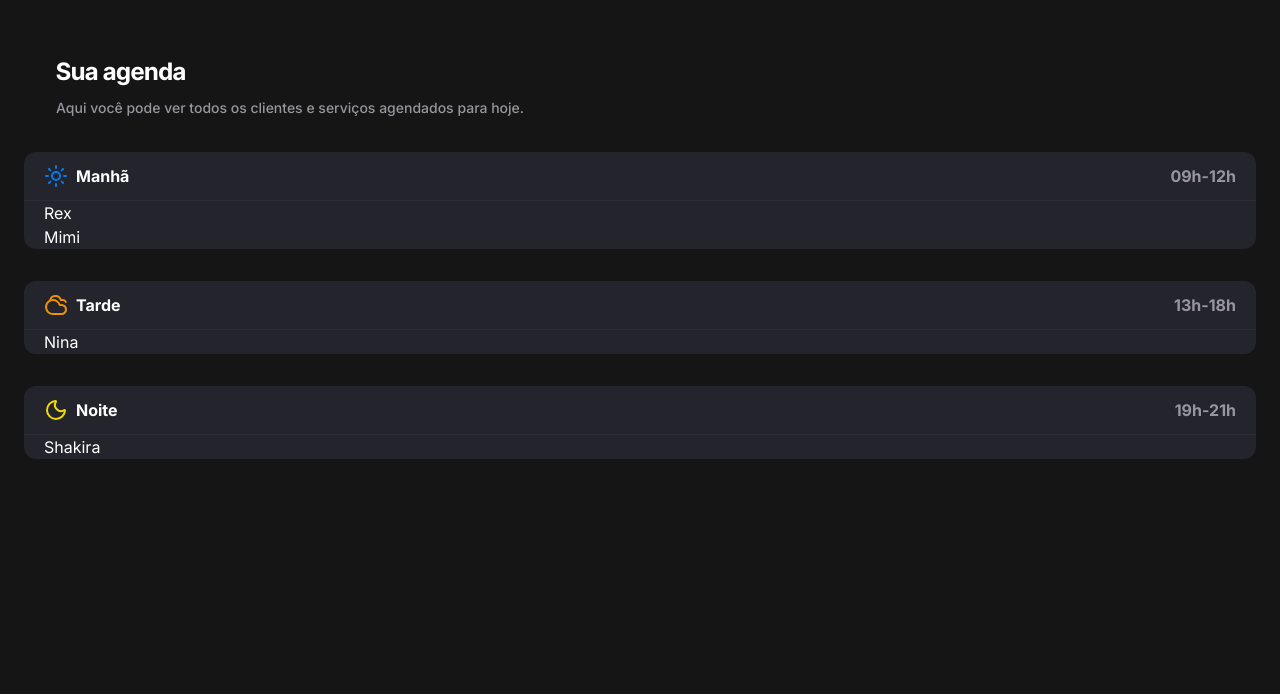
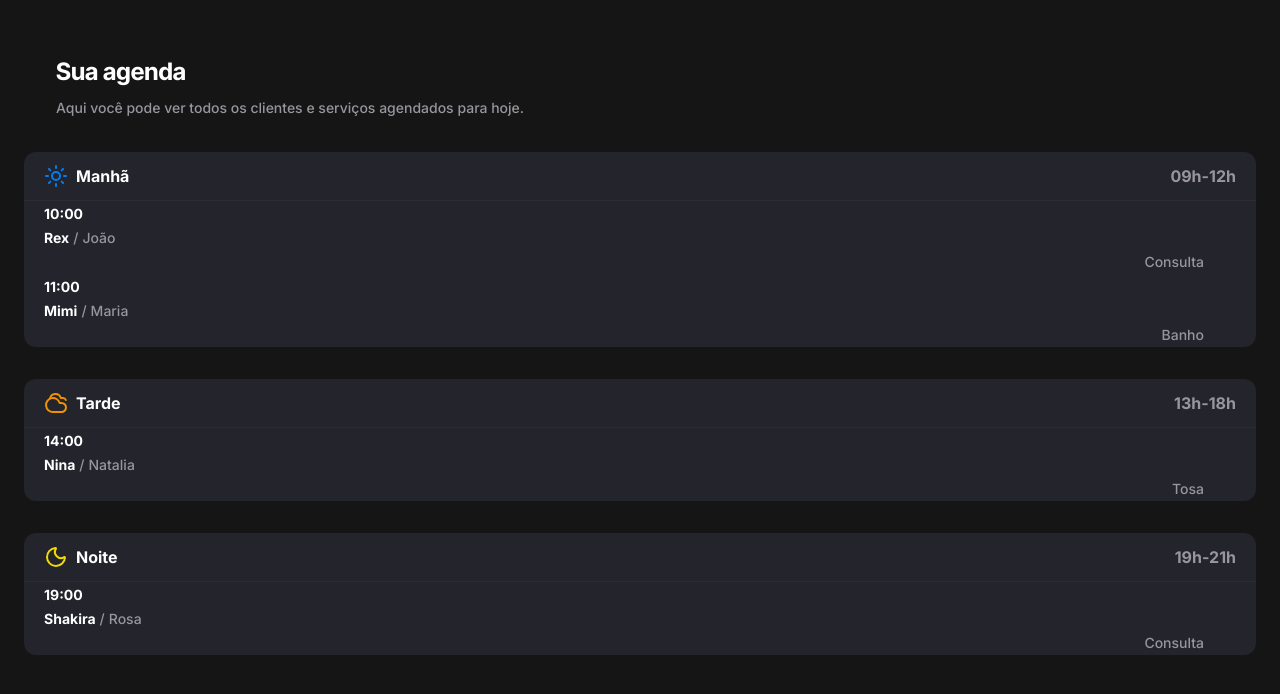
Before and after one commit to leoperass/pet-shop, a Next.js app: page / in a window 1280 px wide. Shown: the top 694 px of the page. Built offline with nearby package versions, Linux system fonts and the light colour scheme.

Commit message:
feat: add appointment card component

```diff
--- /dev/null
+++ b/src/components/appointment-card/appointment-card.tsx
@@ -0,0 +1,37 @@
+import { Appointment } from '@/types/appointment';
+
+type AppointmentCardProps = {
+  appointment: Appointment;
+};
+
+export const AppointmentCard = ({ appointment }: AppointmentCardProps) => {
+  return (
+    <div>
+      <div className="text-left pr-4 md:pr-0">
+        <span className="text-label-medium text-content-primary">
+          {appointment.time}
+        </span>
+      </div>
+
+      <div className="text-right md:text-left md:pr-4">
+        <div className="flex items-center justify-end md:justify-start gap-1">
+          <span className="text-label-medium text-content-primary">
+            {appointment.petName}
+          </span>
+          <span className="text-paragraph-medium text-content-secondary">
+            /
+          </span>
+          <span className="text-paragraph-medium text-content-secondary">
+            {appointment.tutorName}
+          </span>
+        </div>
+
+        <div className="text-left pr-4 md:mt-0 col-span-2 md:col-span-1 flex justify-end items-center gap-4">
+          <span className="text-paragraph-medium text-content-secondary">
+            {appointment.description}
+          </span>
+        </div>
+      </div>
+    </div>
+  );
+};
--- /dev/null
+++ b/src/components/appointment-card/index.ts
@@ -0,0 +1 @@
+export * from './appointment-card';
--- a/src/components/period-section/period-section.tsx
+++ b/src/components/period-section/period-section.tsx
@@ -1,5 +1,6 @@
 import { AppointmentPeriod } from '@/types/appointment';
 import { Cloudy, Moon, Sun } from 'lucide-react';
+import { AppointmentCard } from '../appointment-card';
 
 type PeriodSectionProps = {
   period: AppointmentPeriod;
@@ -36,7 +37,7 @@
             </div>
 
             {period.appointments.map((appointment, index) => (
-              <div key={index}>{appointment.petName}</div>
+              <AppointmentCard appointment={appointment} key={index} />
             ))}
           </div>
         </div>
```
